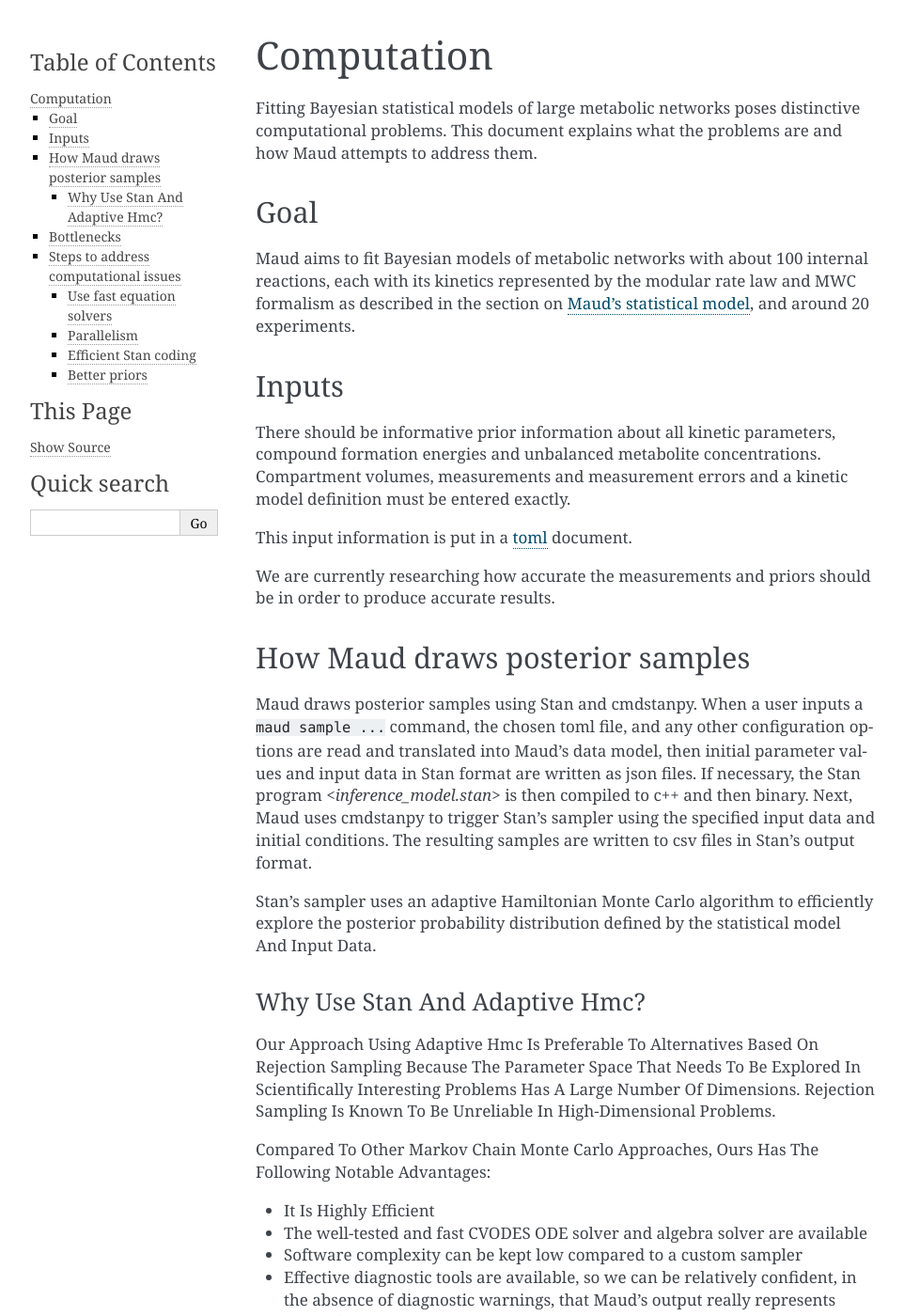
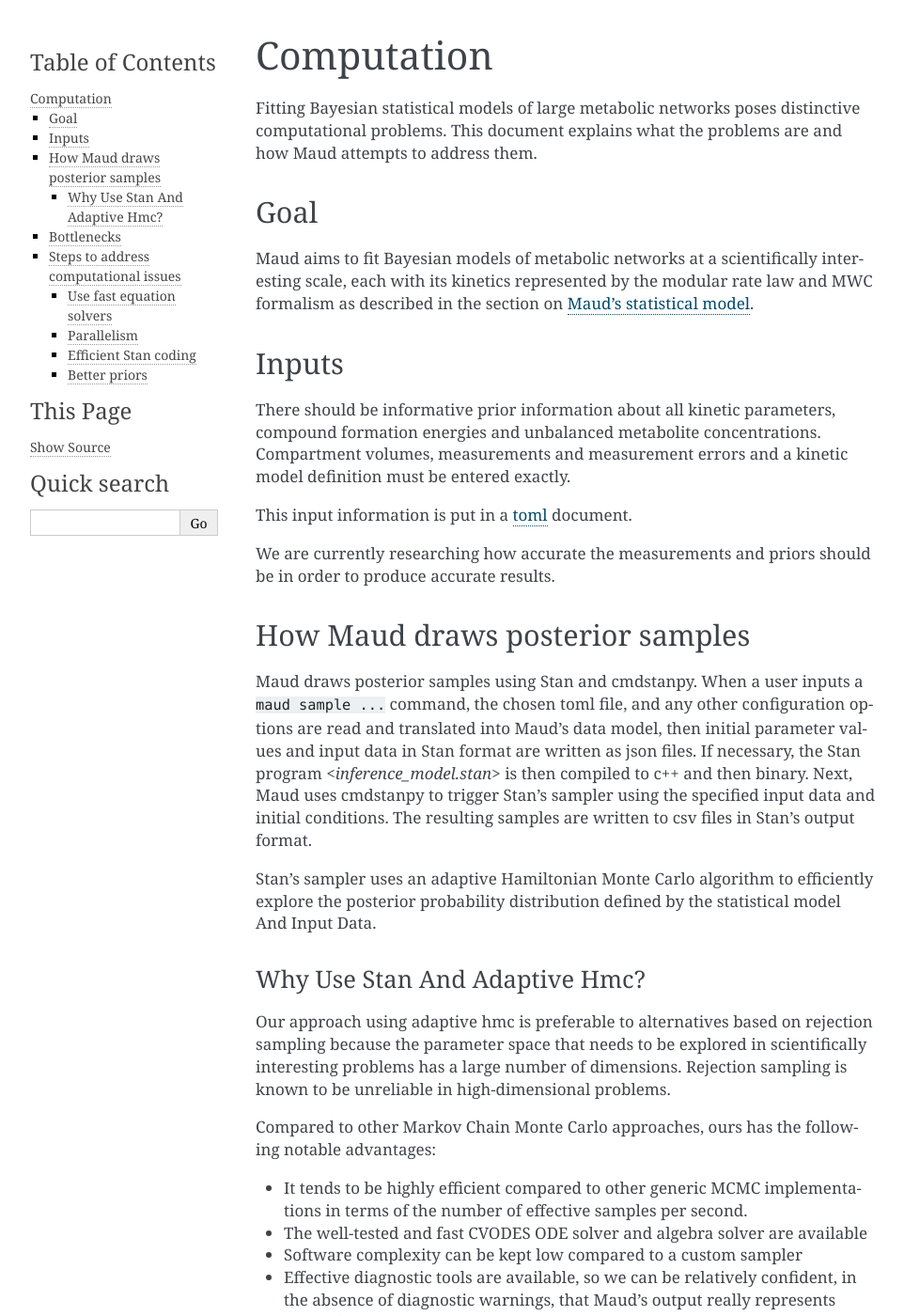
Before and after one commit to biosustain/Maud, a Sphinx documentation site: the page built from docs/implementation/computation.rst, in a window 1280 px wide and 1400 px high. Shown: the whole window at 94% size, without its empty margins (148-1110 px from the left). Built offline with Sphinx 7.4.7, drawn with Linux system fonts in a browser that asks for light colours; some of the changed text lies outside the part shown.

Commit message:
Doc: changes following comments

```diff
--- a/docs/implementation/computation.rst
+++ b/docs/implementation/computation.rst
@@ -1,6 +1,6 @@
-===========
-Computation
-===========
+=============
+ Computation
+=============
 
 Fitting Bayesian statistical models of large metabolic networks poses
 distinctive computational problems. This document explains what the problems
@@ -9,10 +9,10 @@
 Goal
 ====
 
-Maud aims to fit Bayesian models of metabolic networks with about 100 internal
-reactions, each with its kinetics represented by the modular rate law and MWC
-formalism as described in the section on :doc:`Maud's statistical model
-<../theory/statistics>`, and around 20 experiments.
+Maud aims to fit Bayesian models of metabolic networks at a scientifically
+interesting scale, each with its kinetics represented by the modular rate law
+and MWC formalism as described in the section on :doc:`Maud's statistical model
+<../theory/statistics>`.
 
 Inputs
 ======
@@ -48,15 +48,16 @@
 Why Use Stan And Adaptive Hmc?
 ------------------------------
 
-Our Approach Using Adaptive Hmc Is Preferable To Alternatives Based On
-Rejection Sampling Because The Parameter Space That Needs To Be Explored In
-Scientifically Interesting Problems Has A Large Number Of Dimensions. Rejection
-Sampling Is Known To Be Unreliable In High-Dimensional Problems.
+Our approach using adaptive hmc is preferable to alternatives based on
+rejection sampling because the parameter space that needs to be explored in
+scientifically interesting problems has a large number of dimensions. Rejection
+sampling is known to be unreliable in high-dimensional problems.
 
-Compared To Other Markov Chain Monte Carlo Approaches, Ours Has The Following
-Notable Advantages:
+Compared to other Markov Chain Monte Carlo approaches, ours has the following
+notable advantages:
 
-- It Is Highly Efficient
+- It tends to be highly efficient compared to other generic MCMC
+  implementations in terms of the number of effective samples per second.
 - The well-tested and fast CVODES ODE solver and algebra solver are available
 - Software complexity can be kept low compared to a custom sampler
 - Effective diagnostic tools are available, so we can be relatively confident,
```
Also changed, not shown: other parts of docs/implementation/computation.rst (+1 -1 lines).
